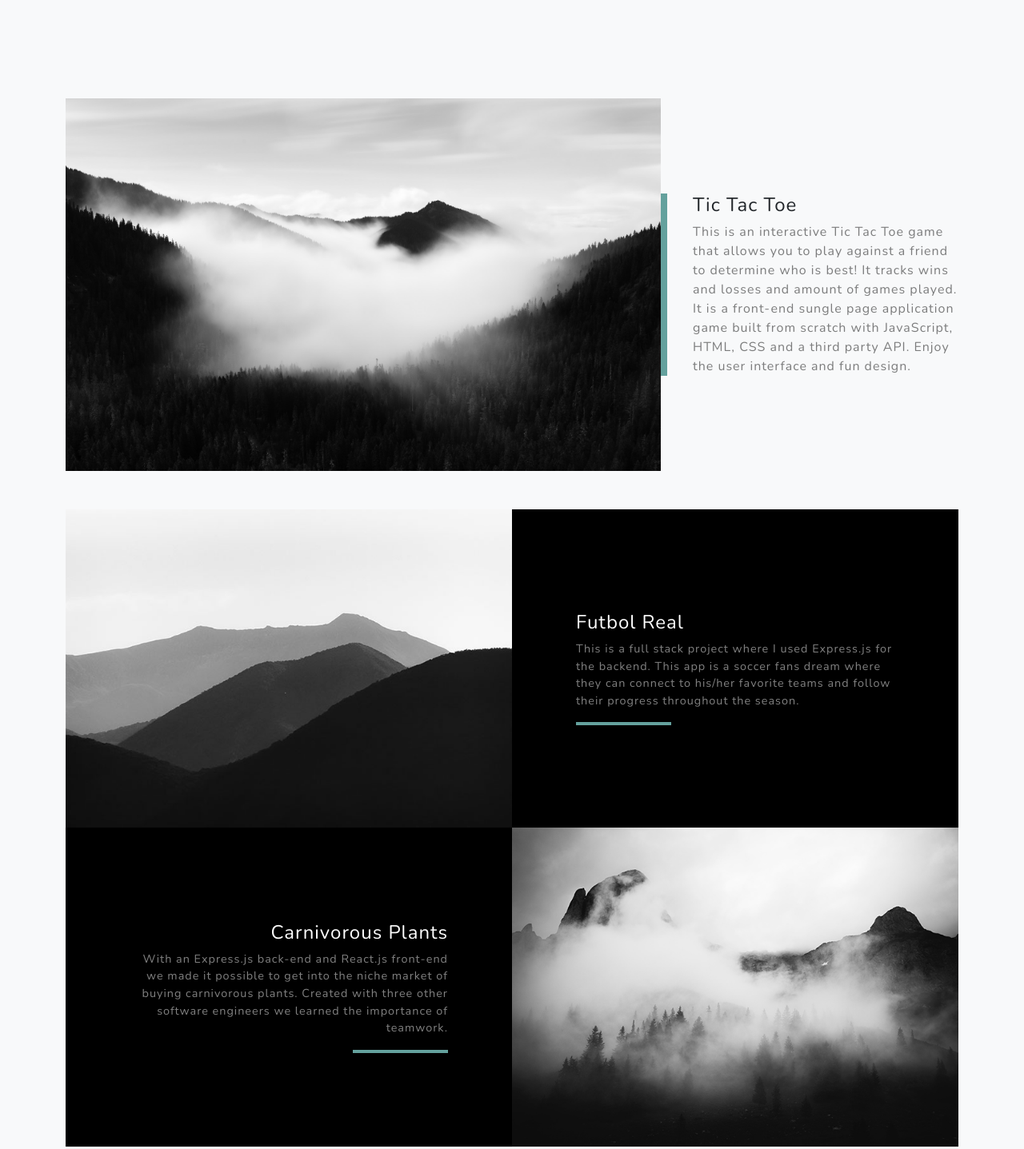
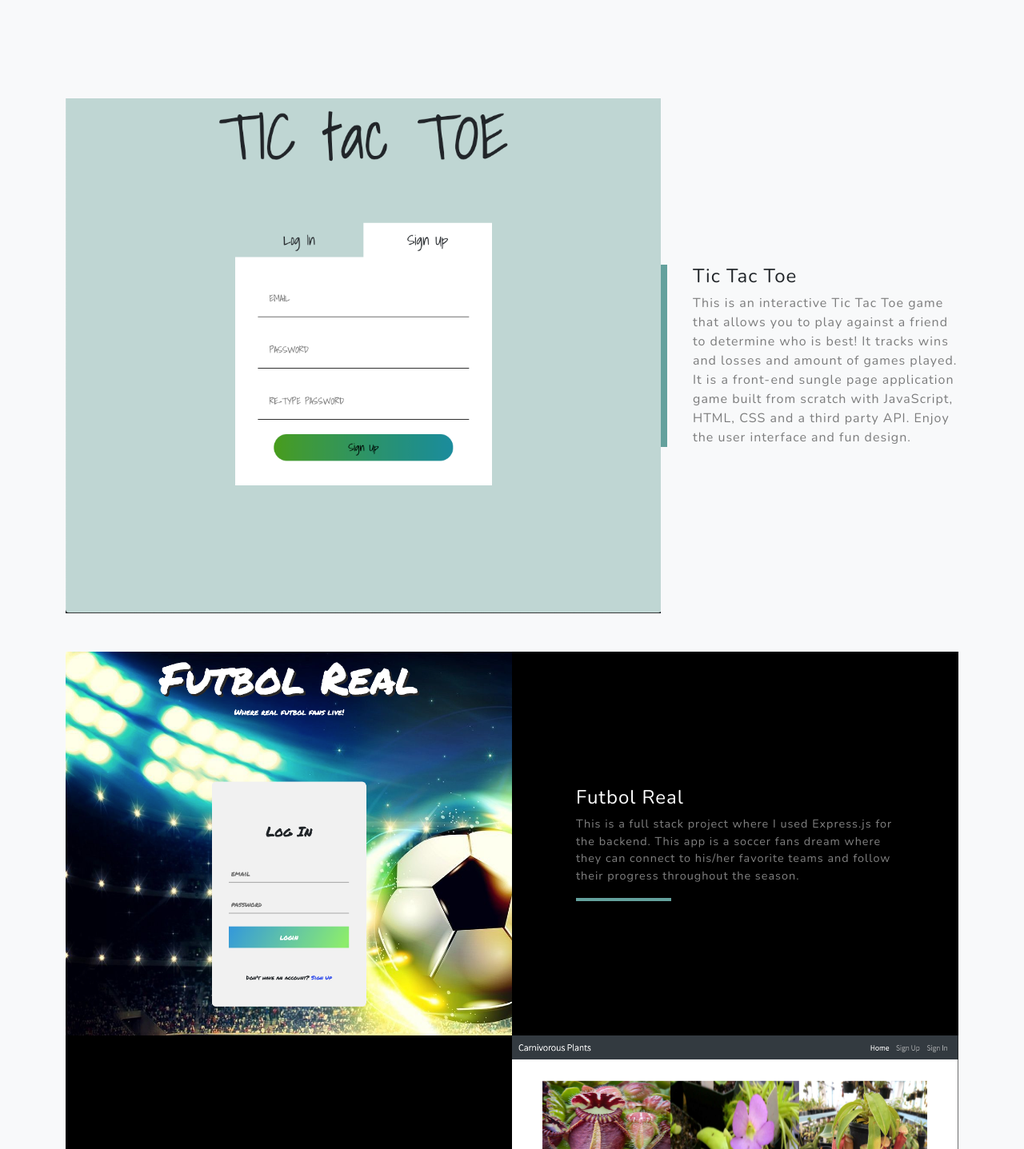
Before and after one commit to malcar91/malcar91.github.io, a website: page index.html in a window 1280 px wide. Shown: the part 2120-3557 px from the top of the page at 80% size. Drawn offline with nearby package versions, Linux system fonts and the light colour scheme.

Commit message:
updating project screen shots

```diff
--- a/index.html
+++ b/index.html
@@ -65,7 +65,7 @@
             <div class="container">
                 <!-- Featured Project Row-->
                 <div class="row align-items-center no-gutters mb-4 mb-lg-5">
-                    <div class="col-xl-8 col-lg-7"><img class="img-fluid mb-3 mb-lg-0" src="assets/img/bg-masthead.jpg" alt="" /></div>
+                    <div class="col-xl-8 col-lg-7"><img class="img-fluid mb-3 mb-lg-0" src="public/tictactoe.png" alt="" /></div>
                     <div class="col-xl-4 col-lg-5">
                         <div class="featured-text text-center text-lg-left">
                             <h4>Tic Tac Toe</h4>
@@ -75,7 +75,7 @@
                 </div>
                 <!-- Project One Row-->
                 <div class="row justify-content-center no-gutters mb-5 mb-lg-0">
-                    <div class="col-lg-6"><img class="img-fluid" src="assets/img/demo-image-01.jpg" alt="" /></div>
+                    <div class="col-lg-6"><img class="img-fluid" src="public/futbolReal.png" alt="" /></div>
                     <div class="col-lg-6">
                         <div class="bg-black text-center h-100 project">
                             <div class="d-flex h-100">
@@ -90,7 +90,7 @@
                 </div>
                 <!-- Project Two Row-->
                 <div class="row justify-content-center no-gutters">
-                    <div class="col-lg-6"><img class="img-fluid" src="assets/img/demo-image-02.jpg" alt="" /></div>
+                    <div class="col-lg-6"><img class="img-fluid" src="public/carnplants.png" alt="" /></div>
                     <div class="col-lg-6 order-lg-first">
                         <div class="bg-black text-center h-100 project">
                             <div class="d-flex h-100">
```
Also changed, not shown: public/carnplants.png (added), public/futbolReal.png (added), public/tictactoe.png (added).
